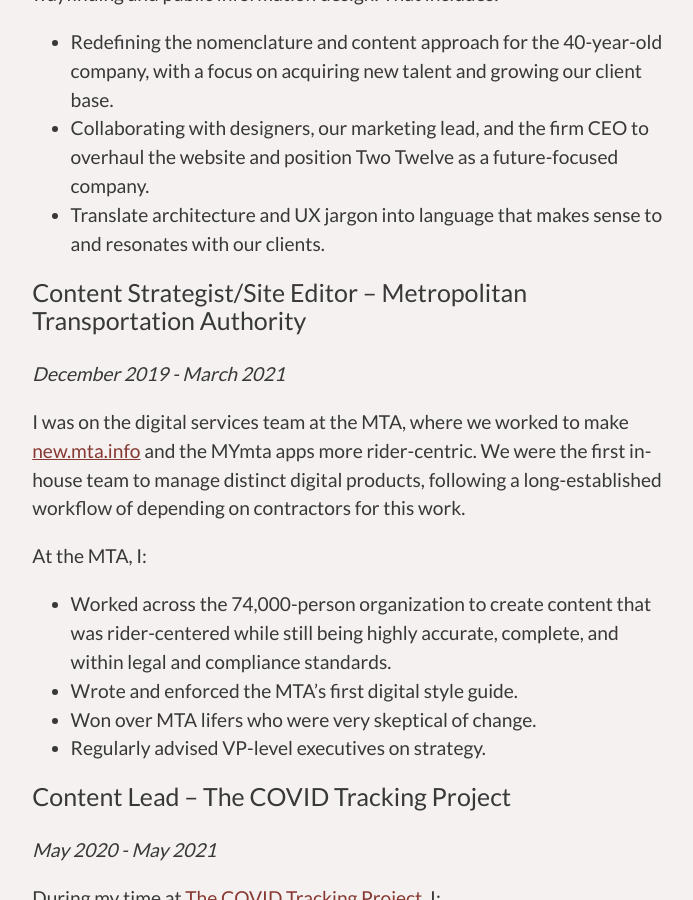
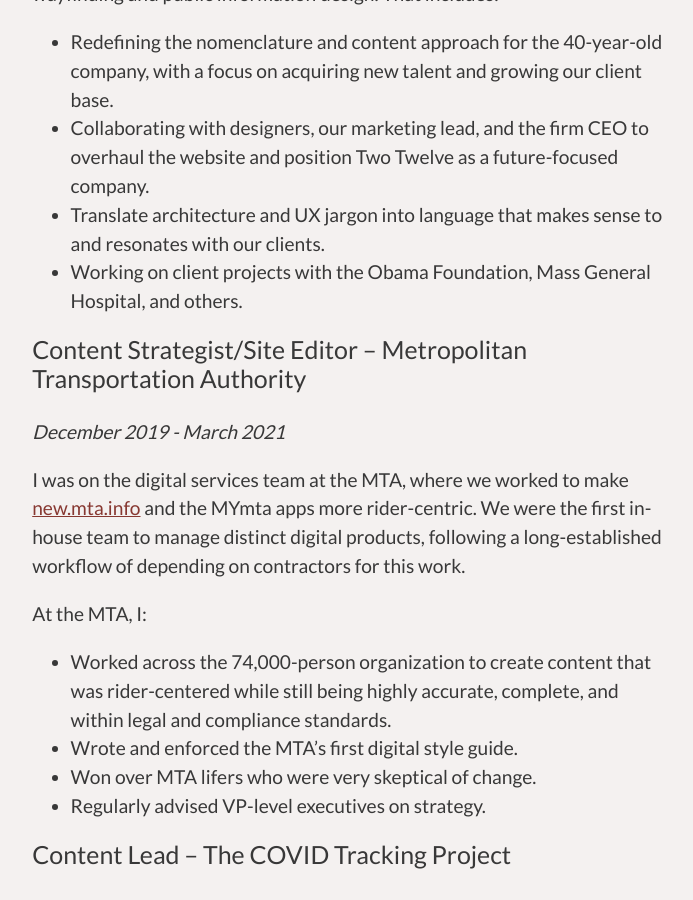
Before and after one commit to hannah-birch/hannah-birch.github.io, a Jekyll site: the page built from pages/resume.md, in a window 1280 px wide and 900 px high, scrolled down 707 px. Shown: the whole window, without its empty margins (291-984 px from the left). Built offline with Jekyll 4.4.1, drawn with Linux system fonts in a browser that asks for light colours; nearby versions of some CDN libraries.

Commit message:
Adds BOF to resume page

```diff
--- a/pages/resume.md
+++ b/pages/resume.md
@@ -20,6 +20,7 @@
 - Redefining the nomenclature and content approach for the 40-year-old company, with a focus on acquiring new talent and growing our client base.
 - Collaborating with designers, our marketing lead, and the firm CEO to overhaul the website and position Two Twelve as a future-focused company.
 - Translate architecture and UX jargon into language that makes sense to and resonates with our clients.
+- Working on client projects with the Obama Foundation, Mass General Hospital, and others.
 
 ## Content Strategist/Site Editor – Metropolitan Transportation Authority
 _December 2019 - March 2021_
```
Also changed, not shown: 2 other files.
